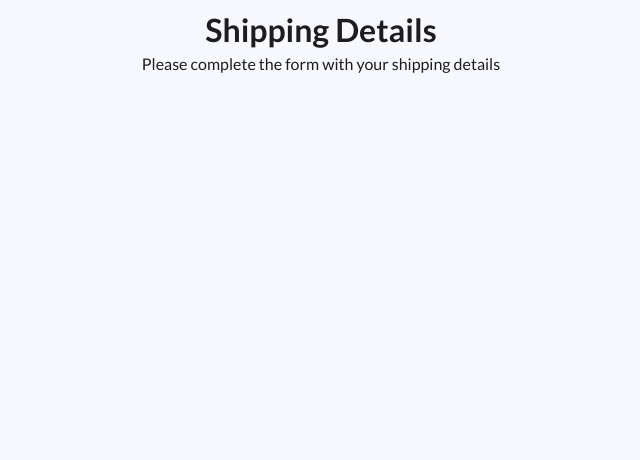
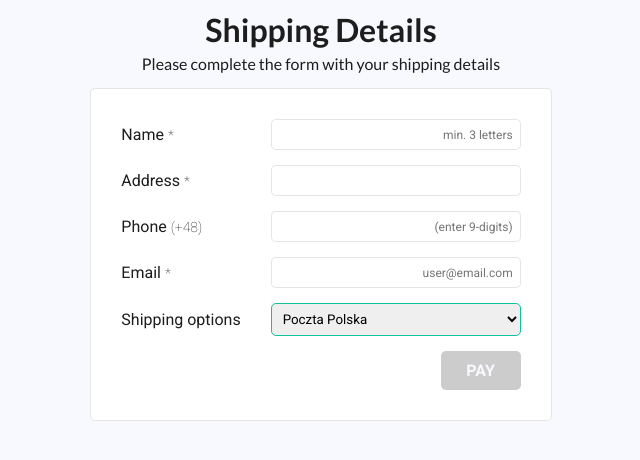
Before and after one commit to ahmetalpergit/task-flymble, a React (Create React App) app: page /payment in a window 1280 px wide. Shown: the top 460 px of the page, without its empty margins (319-959 px from the left). Built offline with nearby package versions, Linux system fonts and the light colour scheme.

Commit message:
add Form and Input components - styling & html:5 validations for the form

```diff
--- /dev/null
+++ b/src/components/Form.js
@@ -0,0 +1,60 @@
+import Input from './Input';
+
+function Form() {
+
+    return (
+        <form className="form" onSubmit={(e) => {e.preventDefault(); return false;}}>
+            <Input
+                inputFor="inputName"
+                name="inputName"
+                value="Name"
+                spanValue="*"
+                placeholder="min. 3 letters"
+                require={true}
+                type="text"
+                minLength="3"
+            />
+            <Input
+                inputFor="inputAddress"
+                name="inputAddress"
+                value="Address"
+                spanValue="*"
+                placeholder=" "
+                require={true}
+                type="text"
+            />
+            <Input
+                inputFor="inputNumber"
+                name="inputNumber"
+                value="Phone"
+                spanValue="(+48)"
+                placeholder="(enter 9-digits)"
+                require={false}
+                type="tel"
+                pattern="[0-9]{9}"
+            />
+            <Input
+                inputFor="inputMail"
+                name="inputMail"
+                value="Email"
+                spanValue="*"
+                placeholder="user@email.com"
+                require={true}
+                type="email"
+                pattern="^[\w]{1,}[\w.+-]{0,}@[\w-]{2,}([.][a-zA-Z]{2,}|[.][\w-]{2,}[.][a-zA-Z]{2,})$"
+            />
+            <div className="form__input-box">
+                <label htmlFor="selectShipping">Shipping options</label>
+                <select name="selectShipping" id="shipping">
+                    <option value="poczta polska">Poczta Polska</option>
+                    <option value="ups">UPS</option>
+                    <option value="dpd">DPD</option>
+                    <option value="DHL">DHL</option>
+                </select>
+            </div>
+            <button disabled type="submit" className="form__btn" onClick={(e) => {e.preventDefault(); return false}} onSubmit={(e) => {e.preventDefault(); return false}}>PAY</button>
+        </form>
+    )
+}
+
+export default Form
--- /dev/null
+++ b/src/components/Input.js
@@ -0,0 +1,23 @@
+function Input({
+    inputFor,
+    name,
+    value,
+    spanValue,
+    placeholder,
+    require,
+    type,
+    minLength,
+    pattern
+}) {
+    return (
+        <div className="form__input-box">
+            <label htmlFor={inputFor}>{value} <span style={{fontWeight: 100, fontSize: '1.4rem'}}>{spanValue}</span></label>
+            {require ?
+            <input required type={type} minLength={minLength} name={name} placeholder={placeholder} pattern={pattern} />
+            :
+            <input type={type} minLength={minLength} name={name} placeholder={placeholder} pattern={pattern} />}
+        </div>
+    )
+}
+
+export default Input
--- a/src/components/Payment.js
+++ b/src/components/Payment.js
@@ -1,10 +1,11 @@
-import React from 'react'
+import Form from './Form';
 
 function Payment() {
     return (
         <div className="payment">
             <h1 className="payment__heading">Shipping Details</h1>
             <p className="payment__description">Please complete the form with your shipping details</p>
+            <Form />
         </div>
     )
 }
--- a/src/index.css
+++ b/src/index.css
@@ -353,3 +353,108 @@ button {
   font-family: "Lato", sans-serif;
   margin: 0.5rem 0 1.5rem;
 }
+
+.form {
+  display: -webkit-box;
+  display: -ms-flexbox;
+  display: flex;
+  -webkit-box-orient: vertical;
+  -webkit-box-direction: normal;
+      -ms-flex-direction: column;
+          flex-direction: column;
+  padding: 3rem;
+  background-color: white;
+  border: 1px solid rgba(204, 204, 204, 0.5);
+  border-radius: 5px;
+  margin: auto;
+}
+
+.form__btn {
+  -ms-flex-item-align: end;
+      align-self: flex-end;
+  background-color: #13c29b;
+  border: none;
+  font-size: inherit;
+  font-family: "Roboto", sans-serif;
+  padding: 1rem 1.5rem;
+  font-family: inherit;
+  text-decoration: none;
+  text-align: center;
+  min-width: 8rem;
+  font-weight: 700;
+  border-radius: 5px;
+  color: #f8f9fe;
+}
+
+.form__btn:disabled {
+  background-color: #ccc;
+}
+
+.form__input-box {
+  display: -webkit-box;
+  display: -ms-flexbox;
+  display: flex;
+  -webkit-box-pack: justify;
+      -ms-flex-pack: justify;
+          justify-content: space-between;
+  -webkit-box-align: center;
+      -ms-flex-align: center;
+          align-items: center;
+  margin-bottom: 1.5rem;
+}
+
+.form__input-box label {
+  margin-right: 3rem;
+}
+
+.form__input-box input, .form__input-box select {
+  padding: 0.7rem;
+  min-width: 25rem;
+  border-radius: 5px;
+  border: 1px solid rgba(204, 204, 204, 0.5);
+  -webkit-transition: all 0.2s;
+  transition: all 0.2s;
+  font-family: "Roboto", sans-serif;
+}
+
+.form__input-box input:focus, .form__input-box select:focus {
+  outline: #4860ff;
+  border: 1px solid #4860ff;
+}
+
+.form__input-box input:not(:placeholder-shown):not(:focus):invalid, .form__input-box select:not(:placeholder-shown):not(:focus):invalid {
+  outline: orangered;
+  border: 1px solid orangered;
+}
+
+.form__input-box input::-webkit-input-placeholder, .form__input-box select::-webkit-input-placeholder {
+  text-align: right;
+  font-family: "Roboto", sans-serif;
+  font-size: 1.2rem;
+}
+
+.form__input-box input:-ms-input-placeholder, .form__input-box select:-ms-input-placeholder {
+  text-align: right;
+  font-family: "Roboto", sans-serif;
+  font-size: 1.2rem;
+}
+
+.form__input-box input::-ms-input-placeholder, .form__input-box select::-ms-input-placeholder {
+  text-align: right;
+  font-family: "Roboto", sans-serif;
+  font-size: 1.2rem;
+}
+
+.form__input-box input::placeholder, .form__input-box select::placeholder {
+  text-align: right;
+  font-family: "Roboto", sans-serif;
+  font-size: 1.2rem;
+}
+
+.form__input-box input:not(:placeholder-shown):not(:focus):valid, .form__input-box select:not(:placeholder-shown):not(:focus):valid {
+  border: 1px solid #13c29b;
+}
+
+#shipping {
+  font-family: "Roboto", sans-serif;
+}
--- a/src/index.scss
+++ b/src/index.scss
@@ -4,4 +4,6 @@
 @import "styles/skeleton";
 @import "styles/cart";
 @import "styles/payment";
+@import "styles/form";
+@import "styles/input";
 @import "styles/media";
--- /dev/null
+++ b/src/styles/_form.scss
@@ -0,0 +1,29 @@
+.form {
+    display: flex;
+    flex-direction: column;
+    padding: 3rem;
+    background-color: white;
+    border: 1px solid rgba($color-line, 0.5);
+    border-radius: 5px;
+    margin: auto;
+
+    &__btn {
+        align-self: flex-end;
+        background-color: $color-green;
+        border: none;
+        font-size: inherit;
+        font-family: $font-roboto;
+        padding: 1rem 1.5rem;
+        font-family: inherit;
+        text-decoration: none;
+        text-align: center;
+        min-width: 8rem;
+        font-weight: $font-bold;
+        border-radius: 5px;
+        color: $color-light;
+
+        &:disabled {
+            background-color: $color-line;
+        }
+    }
+}
--- /dev/null
+++ b/src/styles/_input.scss
@@ -0,0 +1,43 @@
+.form__input-box {
+    display: flex;
+    justify-content: space-between;
+    align-items: center;
+    margin-bottom: 1.5rem;
+
+    & label {
+        margin-right: 3rem;
+    }
+
+    & input, & select {
+        padding: 0.7rem;
+        min-width: 25rem;
+        border-radius: 5px;
+        border: 1px solid rgba($color-line, 0.5);
+        transition: all 0.2s;
+        font-family: $font-roboto;
+
+        &:focus {
+            outline: $color-blue;
+            border: 1px solid $color-blue;
+        }
+
+        &:not(:placeholder-shown):not(:focus):invalid {
+            outline: orangered;
+            border: 1px solid orangered;
+        }
+
+        &::placeholder {
+            text-align: right;
+            font-family: $font-roboto;
+            font-size: 1.2rem;
+        }
+    }
+
+    & input:not(:placeholder-shown):not(:focus):valid, & select:not(:placeholder-shown):not(:focus):valid {
+        border: 1px solid $color-green;
+    }
+}
+
+#shipping {
+    font-family: $font-roboto;
+}
```
